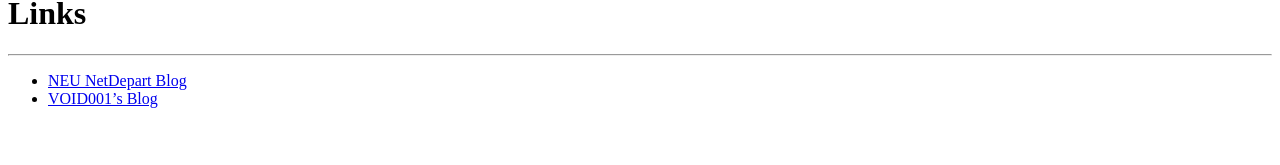
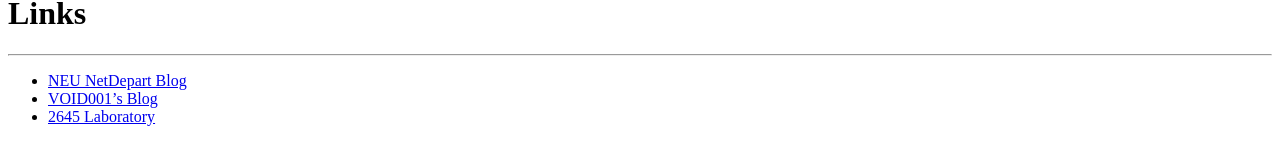
Before and after one commit to whoisnian/whoisnian.github.io, a Jekyll site: the page built from links.md, in a window 1280 px wide. Shown: the part 519-684 px from the top of the page. Built offline with Jekyll 4.4.1, drawn with Linux system fonts in a browser that asks for light colours.

Commit message:
2645 link

```diff
--- a/links.md
+++ b/links.md
@@ -5,3 +5,4 @@ title: Links
 
 * [NEU NetDepart Blog](http://blog.neupioneer.com)
 * [VOID001's Blog](https://void-shana.moe)
+* [2645 Laboratory](https://blog.cool2645.com)
```
